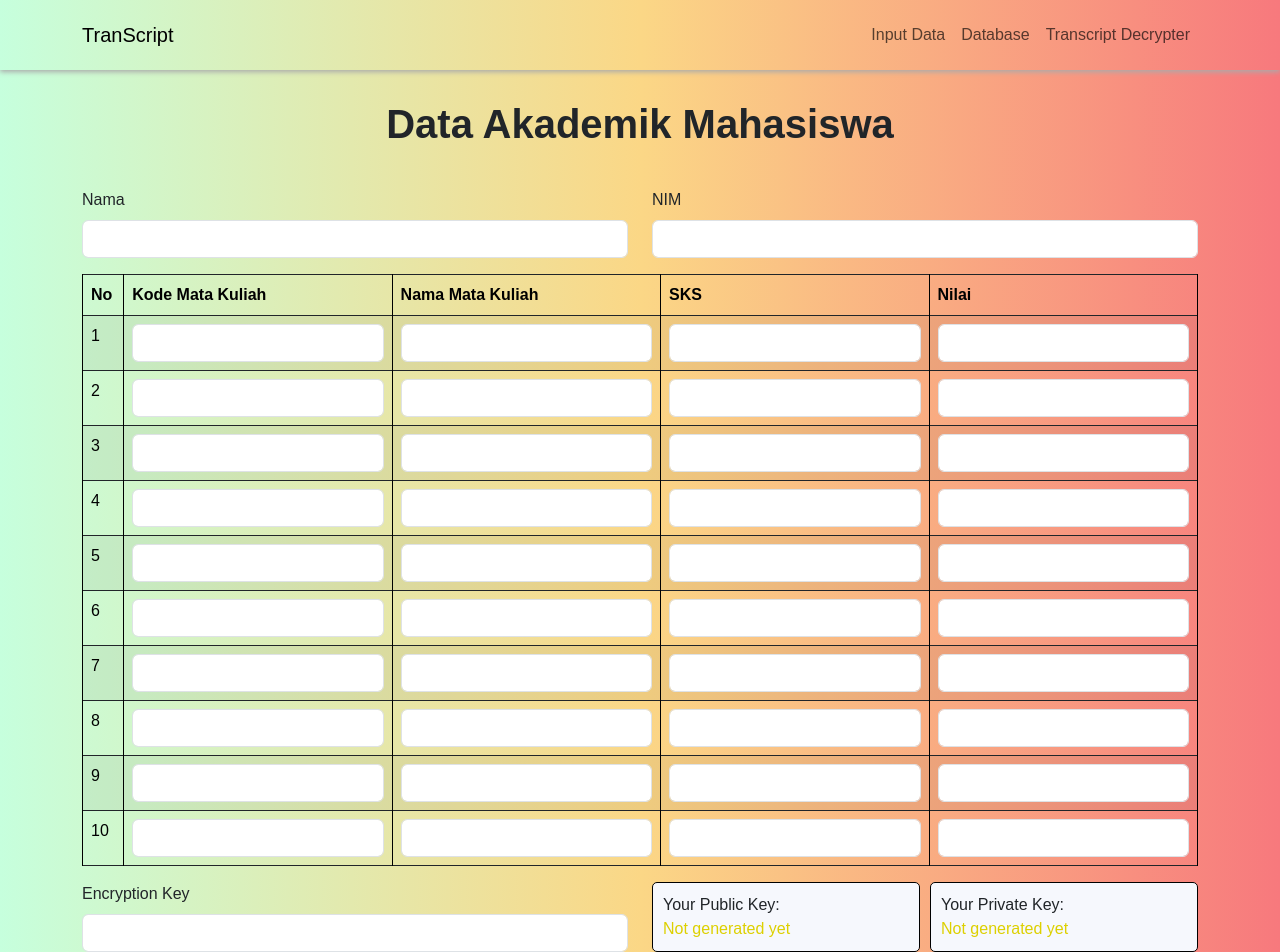
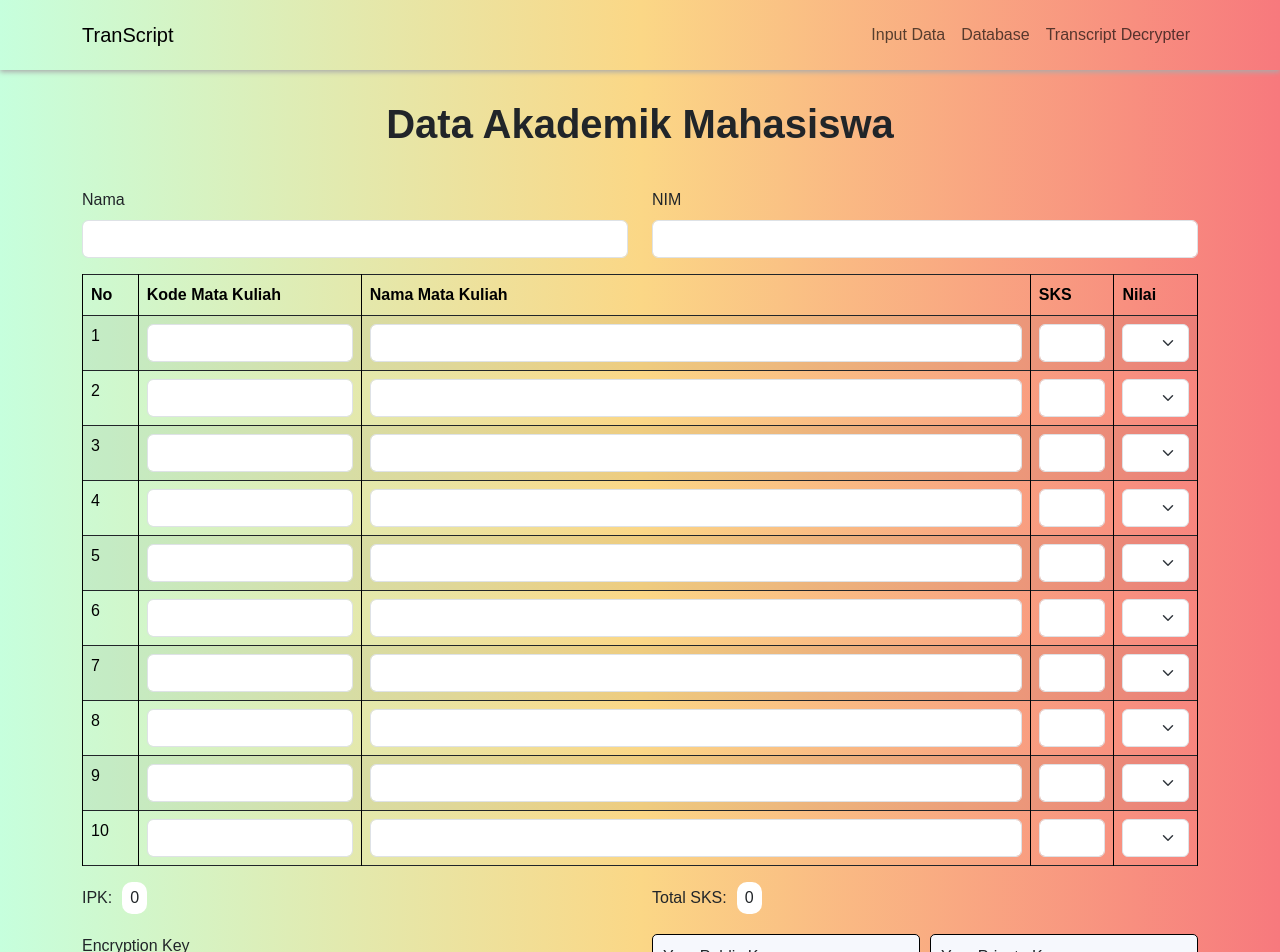
Before and after one commit to ceavinrufus/tucil4-kripto, a React (Vite) app in the folder frontend/: page /input-data in a window 1280 px wide. Shown: the top 952 px of the page. Built offline with nearby package versions, Linux system fonts and the light colour scheme; a web font is replaced by a local one.

Commit message:
style: page database

```diff
--- a/frontend/db/dummy.js
+++ b/frontend/mocks/dummy.js
@@ -55,4 +55,60 @@ export const data = [
     DigitalSignature:
       "NDhiOTAxODU2ZDNkMjQ5ZDFjZDlkNDdhZWNmNTE0MGFmMjdhZDhiZmMwYmEzMzIzZDUwODkxNjQ2NzQyODVlOTgyYzMyOTkyNmJjZmNhYjUxZTY0NGEyYzkzMGE0NzMxOTkxODdiNWY2ZTIyNTU3MmMxMzk2MGNjZDVmMDgwMDQ=",
   },
+  {
+    NIM: "NGFiNDA0ODYzZTM5NzdjZA==",
+    Nama: "M2FlYjQzYzcyZjVhMjY5MjVjZDU5Mzc0",
+    KodeMK1: "MzJjNTA0ODUzYzM5",
+    NamaMatkul1:
+      "MjhlNTQ1YzA2YTY0Njc5ODQ5ZDRjMDVhYWRiNjFmNDdmMzcwOWRhYmQwZmY0ZTJkZGQxZWQ3MjEzYTAw",
+    Nilai1: "M2E=",
+    SKS1: "NDg=",
+    KodeMK2: "MzJjNTA0ODYzYTM5",
+    NamaMatkul2: "MzZlZDU4ZDU2NTZjMmE5OTQ2OWFhMjdhYWNhYzA1MTNkMjdhOWRiZg==",
+    Nilai2: "M2E=",
+    SKS2: "NDg=",
+    KodeMK3: "MzJjNTA0ODUzYzM5",
+    NamaMatkul3:
+      "MjhlNTQ1YzA2YTY0Njc5ODQ5ZDRjMDVhYWRiNjFmNDdmMzcwOWRhYmQwZmY0ZTJkZGQxZWQ3MjEzYTAw",
+    Nilai3: "M2E=",
+    SKS3: "NDg=",
+    KodeMK4: "MzJjNTA0ODUzYzM5",
+    NamaMatkul4:
+      "MjhlNTQ1YzA2YTY0Njc5ODQ5ZDRjMDVhYWRiNjFmNDdmMzcwOWRhYmQwZmY0ZTJkZGQxZWQ3MjEzYTAw",
+    Nilai4: "M2E=",
+    SKS4: "NDg=",
+    KodeMK5: "MzJjNTA0ODUzYzM5",
+    NamaMatkul5:
+      "MjhlNTQ1YzA2YTY0Njc5ODQ5ZDRjMDVhYWRiNjFmNDdmMzcwOWRhYmQwZmY0ZTJkZGQxZWQ3MjEzYTAw",
+    Nilai5: "M2E=",
+    SKS5: "NDg=",
+    KodeMK6: "MzJjNTA0ODUzYzM5",
+    NamaMatkul6:
+      "MjhlNTQ1YzA2YTY0Njc5ODQ5ZDRjMDVhYWRiNjFmNDdmMzcwOWRhYmQwZmY0ZTJkZGQxZWQ3MjEzYTAw",
+    Nilai6: "M2E=",
+    SKS6: "NDg=",
+    KodeMK7: "MzJjNTA0ODUzYzM5",
+    NamaMatkul7:
+      "MjhlNTQ1YzA2YTY0Njc5ODQ5ZDRjMDVhYWRiNjFmNDdmMzcwOWRhYmQwZmY0ZTJkZGQxZWQ3MjEzYTAw",
+    Nilai7: "M2E=",
+    SKS7: "NDg=",
+    KodeMK8: "MzJjNTA0ODUzYzM5",
+    NamaMatkul8:
+      "MjhlNTQ1YzA2YTY0Njc5ODQ5ZDRjMDVhYWRiNjFmNDdmMzcwOWRhYmQwZmY0ZTJkZGQxZWQ3MjEzYTAw",
+    Nilai8: "M2E=",
+    SKS8: "NDg=",
+    KodeMK9: "MzJjNTA0ODUzYzM5",
+    NamaMatkul9:
+      "MjhlNTQ1YzA2YTY0Njc5ODQ5ZDRjMDVhYWRiNjFmNDdmMzcwOWRhYmQwZmY0ZTJkZGQxZWQ3MjEzYTAw",
+    Nilai9: "M2E=",
+    SKS9: "NDg=",
+    KodeMK10: "MzJjNTA0ODUzYzM5",
+    NamaMatkul10:
+      "MjhlNTQ1YzA2YTY0Njc5ODQ5ZDRjMDVhYWRiNjFmNDdmMzcwOWRhYmQwZmY0ZTJkZGQxZWQ3MjEzYTAw",
+    Nilai10: "M2E=",
+    SKS10: "NDg=",
+    IPK: "NDhhMjAyODE=",
+    DigitalSignature:
+      "NDhiOTAxODU2ZDNkMjQ5ZDFjZDlkNDdhZWNmNTE0MGFmMjdhZDhiZmMwYmEzMzIzZDUwODkxNjQ2NzQyODVlOTgyYzMyOTkyNmJjZmNhYjUxZTY0NGEyYzkzMGE0NzMxOTkxODdiNWY2ZTIyNTU3MmMxMzk2MGNjZDVmMDgwMDQ=",
+  },
 ];
--- a/frontend/src/main.css
+++ b/frontend/src/main.css
@@ -43,6 +43,14 @@ body::-webkit-scrollbar {
   width: 100%;
   background: linear-gradient(to left, #f7797d, #fbd786, #c6ffdd);
   box-shadow: 0 2px 5px #aaa;
+}
+
+.flex-row {
+  display: flex;
+  flex-direction: row;
+}
+.items-center {
+  align-items: center;
 }
 
 .alert {
@@ -95,8 +103,34 @@ body::-webkit-scrollbar {
   border-radius: 5px;
 }
 
-.key p {
+p {
   margin-bottom: 0;
+}
+.p {
+  text-align: left;
+}
+
+.firstSpan .secondSpan {
+  visibility: hidden;
+  width: 120px;
+  background-color: black;
+  color: #fff;
+  font-size: small;
+  text-align: center;
+  border-radius: 6px;
+  padding: 5px 0;
+  position: absolute;
+  z-index: 1;
+}
+
+.firstSpan:hover .secondSpan {
+  visibility: visible;
+}
+
+.stats {
+  background-color: white;
+  padding: 4px 8px;
+  border-radius: 10px;
 }
 
 .form-row {
--- a/frontend/src/pages/CourseForm.jsx
+++ b/frontend/src/pages/CourseForm.jsx
@@ -10,13 +10,16 @@ import {
 } from "react-bootstrap";
 import "bootstrap/dist/css/bootstrap.min.css";
 import RSA from "../utils/RSA";
+import Keccak from "../utils/Keccak";
 
 const CourseForm = () => {
   const [publicKey, setPublicKey] = useState();
   const [privateKey, setPrivateKey] = useState();
-  const [encryptionKey, setEncryptionKey] = useState("");
+  const [encryptionKey, setEncryptionKey] = useState("halohalo");
   const [error, setError] = useState("");
   const [success, setSuccess] = useState("");
+  const [ipk, setIpk] = useState(0);
+  const [totalSks, setTotalSks] = useState(0);
   const [formData, setFormData] = useState({
     NIM: "",
     Nama: "",
@@ -60,7 +63,10 @@ const CourseForm = () => {
     NamaMatkul10: "",
     Nilai10: "",
     SKS10: "",
+    IPK: "",
   });
+
+  const keccak = new Keccak(256);
 
   const initializeRSA = (e) => {
     e.preventDefault();
@@ -69,6 +75,20 @@ const CourseForm = () => {
     const priKey = { d: rsa.privateKey.d, n: rsa.publicKey.n };
     setPublicKey(pubKey);
     setPrivateKey(priKey);
+  };
+
+  const previewHash = () => {
+    keccak.update(formData["NIM"]);
+    keccak.update(formData["Nama"]);
+    for (let i = 1; i <= 10; i++) {
+      keccak.update(formData[`KodeMK${i}`]);
+      keccak.update(formData[`NamaMatkul${i}`]);
+      keccak.update(formData[`Nilai${i}`]);
+      keccak.update(formData[`SKS${i}`]);
+    }
+    keccak.update(formData["IPK"]);
+
+    setEncryptionKey(keccak.hash());
   };
 
   const handleKeyChange = (e) => {
@@ -91,7 +111,36 @@ const CourseForm = () => {
 
   const handleInputChange = (field, value) => {
     setFormData({ ...formData, [field]: value });
+    // previewHash();
   };
+
+  useEffect(() => {
+    const countIPK = () => {
+      const ipMapping = {
+        A: 4,
+        AB: 3.5,
+        B: 3,
+        BC: 2.5,
+        C: 2,
+        D: 1,
+        E: 0,
+        T: -1, // Asumsi T jadi -1
+      };
+      let totalSKS = 0;
+      let hitungIpk = 0;
+      for (let i = 1; i <= 10; i++) {
+        const sks = formData[`SKS${i}`] ? Number(formData[`SKS${i}`]) : 0;
+        const nilai = formData[`Nilai${i}`]
+          ? ipMapping[formData[`Nilai${i}`]]
+          : 0;
+        totalSKS += sks;
+        hitungIpk += sks * nilai;
+      }
+      setTotalSks(totalSKS);
+      setIpk(totalSKS == 0 ? 0 : hitungIpk / totalSKS);
+    };
+    countIPK();
+  }, [formData]);
 
   const handleSubmit = (e) => {
     e.preventDefault();
@@ -188,9 +237,9 @@ const CourseForm = () => {
             </thead>
             <tbody>
               {[...Array(10)].map((_, index) => (
-                <tr key={index}>
+                <tr style={{ width: "5%" }} key={index}>
                   <td>{index + 1}</td>
-                  <td>
+                  <td style={{ width: "20%" }}>
                     <Form.Control
                       type="text"
                       value={formData[`KodeMK${index + 1}`]}
@@ -199,7 +248,7 @@ const CourseForm = () => {
                       }
                     />
                   </td>
-                  <td>
+                  <td style={{ width: "60%" }}>
                     <Form.Control
                       type="text"
                       value={formData[`NamaMatkul${index + 1}`]}
@@ -211,28 +260,49 @@ const CourseForm = () => {
                       }
                     />
                   </td>
-                  <td>
+                  <td style={{ width: "7.5%" }}>
                     <Form.Control
-                      type="text"
-                      value={formData[`SKS${index + 1}`]}
-                      onChange={(e) =>
-                        handleInputChange(`SKS${index + 1}`, e.target.value)
-                      }
+                      type="number"
+                      value={Number(formData[`SKS${index + 1}`])
+                        .toString()
+                        .replace(/^(0+)|e/gi, "")}
+                      onChange={(e) => {
+                        handleInputChange(`SKS${index + 1}`, e.target.value);
+                      }}
                     />
                   </td>
-                  <td>
-                    <Form.Control
-                      type="text"
+                  <td style={{ width: "7.5%" }}>
+                    <Form.Select
                       value={formData[`Nilai${index + 1}`]}
                       onChange={(e) =>
                         handleInputChange(`Nilai${index + 1}`, e.target.value)
                       }
-                    />
+                    >
+                      <option value={null}></option>
+                      <option value="A">A</option>
+                      <option value="AB">AB</option>
+                      <option value="B">B</option>
+                      <option value="BC">BC</option>
+                      <option value="C">C</option>
+                      <option value="D">D</option>
+                      <option value="E">E</option>
+                      <option value="T">T</option>
+                    </Form.Select>
                   </td>
                 </tr>
               ))}
             </tbody>
           </Table>
+          <Row className="form-row">
+            <Col className="flex-row items-center">
+              <p style={{ marginRight: 10 }}>IPK: </p>
+              <p className="stats">{ipk.toString()} </p>
+            </Col>
+            <Col className="flex-row items-center">
+              <p style={{ marginRight: 10 }}>Total SKS: </p>
+              <p className="stats">{totalSks.toString()} </p>
+            </Col>
+          </Row>
           <Row className="form-row">
             <Col>
               <Form.Group controlId="formKey">
@@ -240,6 +310,7 @@ const CourseForm = () => {
                 <Form.Control
                   type="text"
                   value={encryptionKey}
+                  readOnly
                   onChange={(e) => handleKeyChange(e)}
                 />
               </Form.Group>
```
Also changed, not shown: frontend/src/pages/Database.jsx (+79 -34 lines), 2 other files (tests, documents, lock files or other folders).
